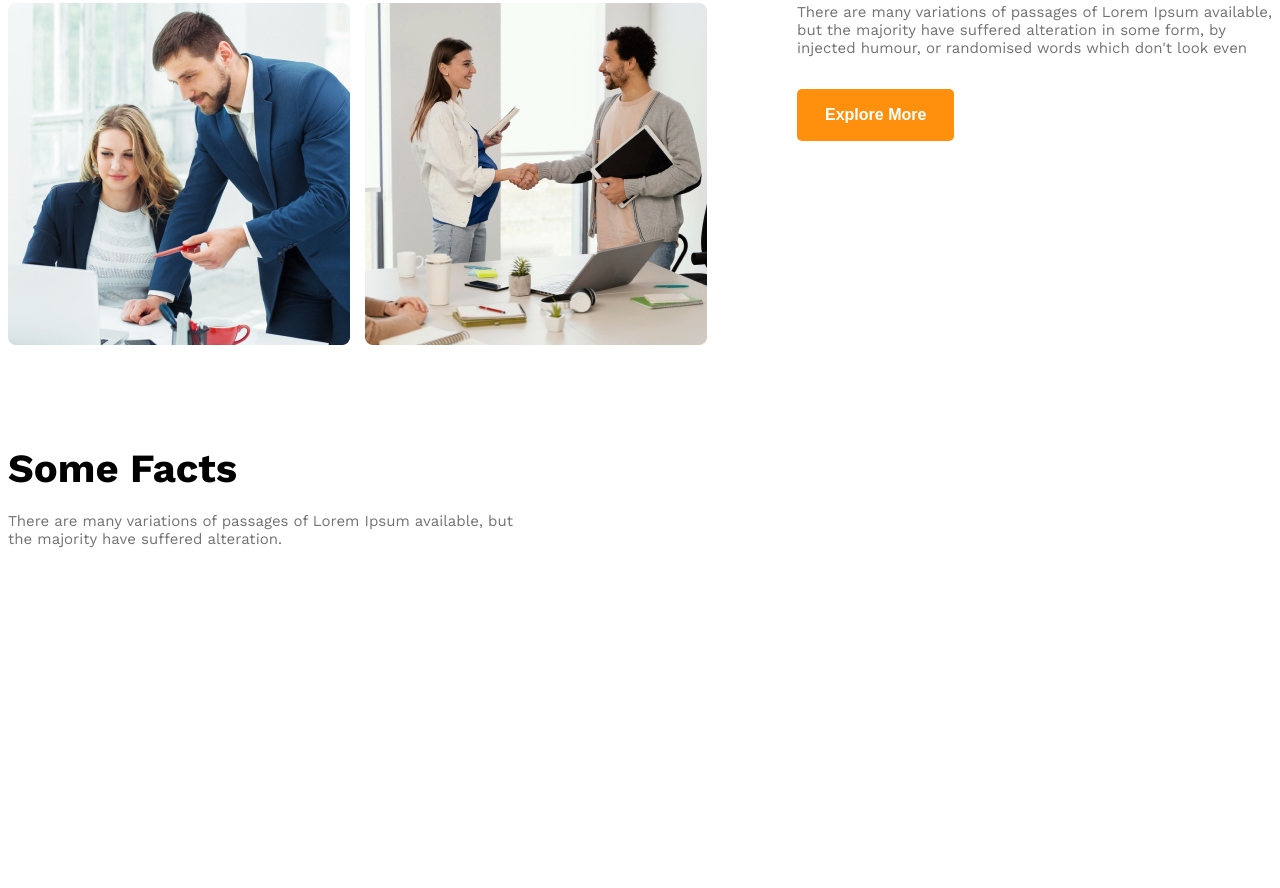
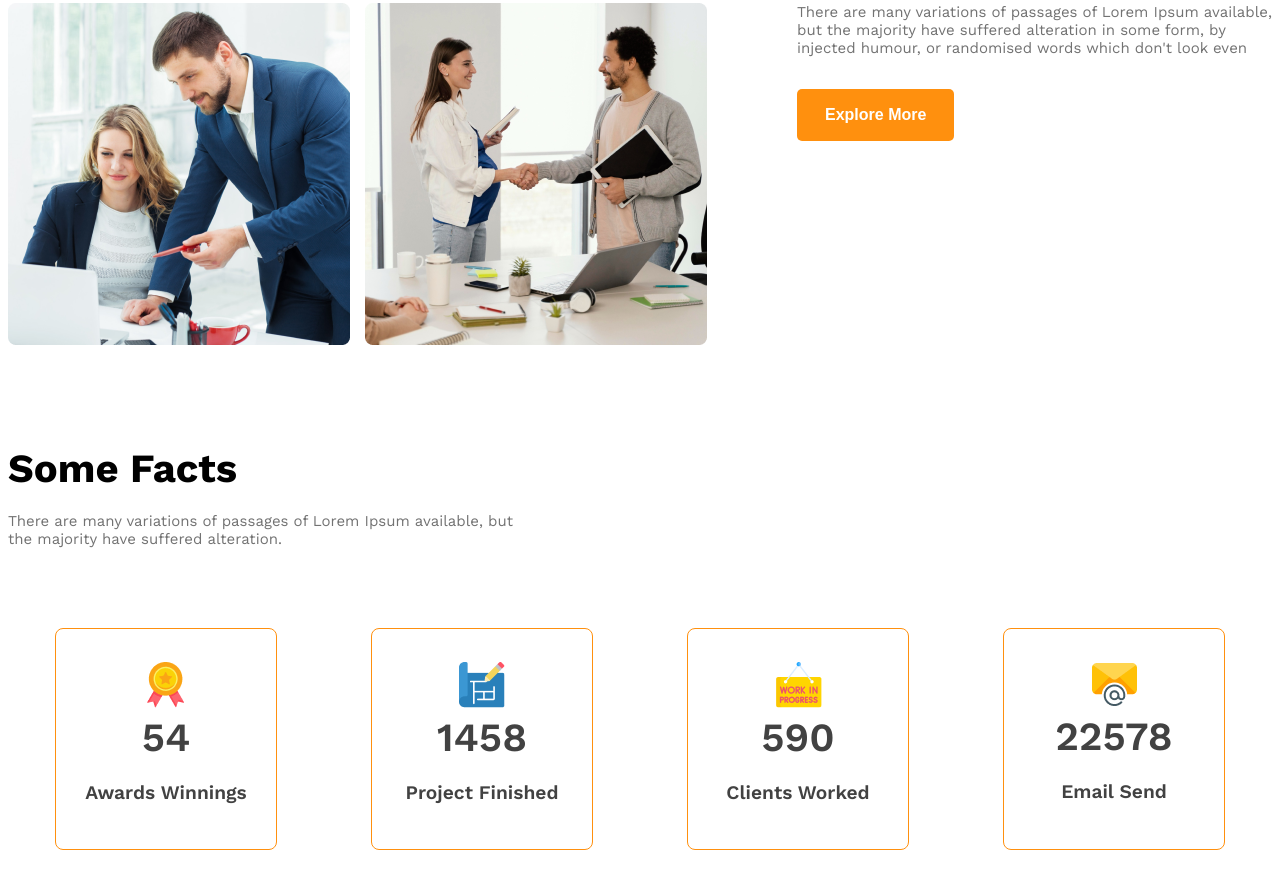
Before and after one commit to Parvez2004/g3-architecs, a plain HTML site: page index.html in a window 1280 px wide. Shown: the part 1530-2418 px from the top of the page. Before the commit the page ends 2257 px from the top, so only its background shows below. Drawn offline with nearby package versions, Linux system fonts and the light colour scheme.

Commit message:
some faccts end

```diff
--- a/css/style.css
+++ b/css/style.css
@@ -117,6 +117,44 @@ main > section{
 .features-details{
     margin-bottom: 32px;
 }
+
+
+
+/* some facts */
+.fact-container{
+    display: grid;
+    grid-template-columns: repeat(4,1fr);
+    max-width: 1440px;
+    justify-items: center;
+    margin-top: 80px;
+}
+.fact{
+    border: 1px solid #FF900E;
+    width: 220px;
+    height: 220px;
+    border-radius: 8px;
+    align-items: center;
+    justify-content: center;
+    text-align: center;
+}
+.fact-number{
+    font-size: 2.5rem;
+    font-weight: 600;
+    color: #424242;
+    margin: 2px 0;
+}
+.fact-icon{
+    margin-top: 20px;
+}
+.fact-name{
+    font-size: 1.2rem;
+    font-weight: 600;
+    margin-top: 20px;
+    color: #424242;
+}
+
+
+
 /* reponsive media query */
 @media screen and (max-width:576px){
     .nav-links,
@@ -124,8 +162,12 @@ main > section{
     .teams {
         flex-direction: column;
     }
-    .team-img-container{
+    .team-img-container,.fact-container{
         grid-template-columns: repeat(1,1fr);
+    }
+    .fact-container{
+        gap: 20px;
+        justify-items: center;
     }
     .our-features{
         margin-left: 20px;
--- a/index.html
+++ b/index.html
@@ -58,27 +58,38 @@
                 There are many variations of passages of Lorem Ipsum available, but <br> the majority have suffered alteration.
             </p>
             <div class="fact-container">
-                <div class="fact">
-                    <img src="" alt="" class="fact-icon">
-                    <h4 class="fact-number"></h4>
-                    <h5 class="fact-name"></h5>
+                <div class="fact display-flex">
+                   <div>
+                    <img src="./images/icons/ribon.png" alt="" class="fact-icon">
+                    <h4 class="fact-number">54</h4>
+                    <h5 class="fact-name">Awards Winnings</h5>
+                   </div>
                 </div>
-                <div class="fact">
-                    <img src="" alt="" class="fact-icon">
-                    <h4 class="fact-number"></h4>
-                    <h5 class="fact-name"></h5>
+                <div class="fact display-flex">
+                    <div>
+                        <img src="./images/icons/projects.png" alt="" class="fact-icon">
+                    <h4 class="fact-number">1458</h4>
+                    <h5 class="fact-name">Project Finished</h5>
+                    </div>
                 </div>
-                <div class="fact">
-                    <img src="" alt="" class="fact-icon">
-                    <h4 class="fact-number"></h4>
-                    <h5 class="fact-name"></h5>
+                <div class="fact display-flex">
+                 <div>
+                    <img src="./images/icons/customers.png" alt="" class="fact-icon">
+                    <h4 class="fact-number">590</h4>
+                    <h5 class="fact-name">Clients Worked</h5>
+                 </div>
                 </div>
-                <div class="fact">
-                    <img src="" alt="" class="fact-icon">
-                    <h4 class="fact-number"></h4>
-                    <h5 class="fact-name"></h5>
+                <div class="fact display-flex">
+                    <div>
+                        <img src="./images/icons/email.png" alt="" class="fact-icon">
+                    <h4 class="fact-number">22578</h4>
+                    <h5 class="fact-name">Email Send</h5>
+                    </div>
                 </div>
             </div>
+        </section>
+        <section>
+
         </section>
     </main>
     <footer>
```
